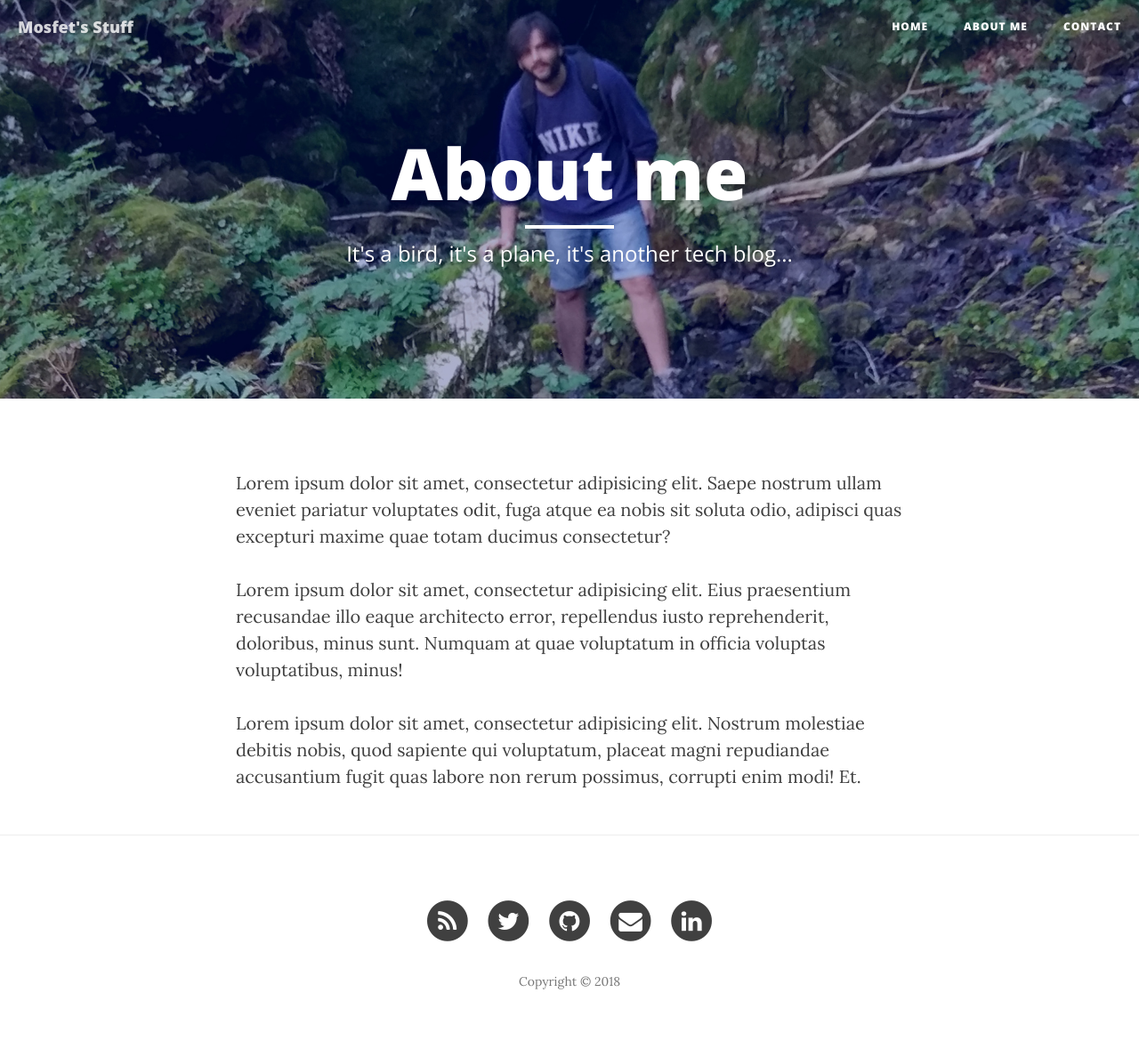
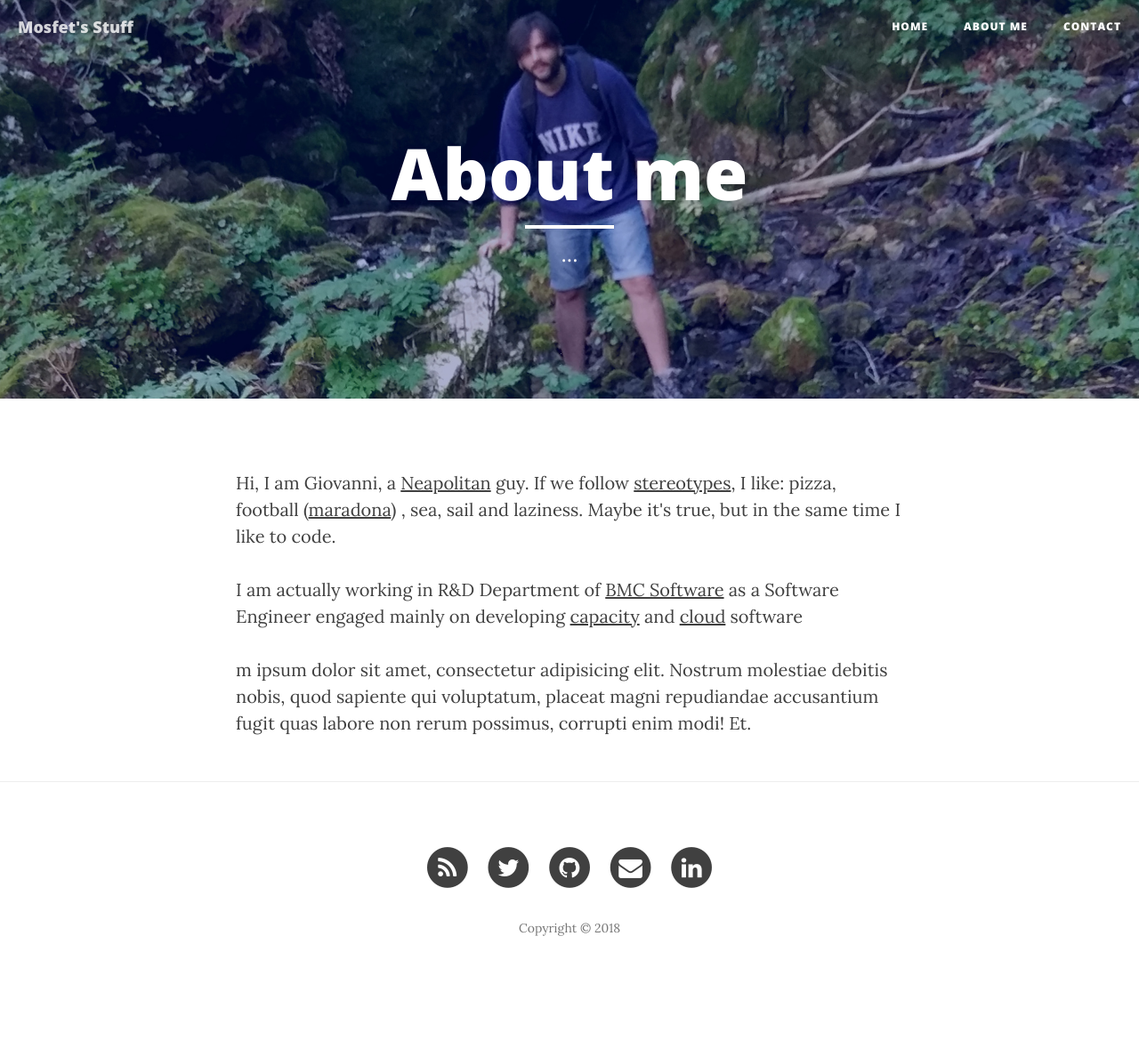
Before and after one commit to kmos/kmos.github.io, a Jekyll site: the page built from about.html, in a window 1280 px wide. Shown: the whole page at 89% size. Built offline with Jekyll 4.4.1, drawn with Linux system fonts in a browser that asks for light colours; nearby versions of some CDN libraries; after the commit the page ends 1119 px from its top, so only the background shows below that.

Commit message:
update info

```diff
--- a/about.html
+++ b/about.html
@@ -1,12 +1,25 @@
 ---
 layout: page
 title: "About me"
-description: "It's a bird, it's a plane, it's another tech blog..."
+description: "..."
 header-img: "img/about-bg.jpg"
 ---
 
-<p>Lorem ipsum dolor sit amet, consectetur adipisicing elit. Saepe nostrum ullam eveniet pariatur voluptates odit, fuga atque ea nobis sit soluta odio, adipisci quas excepturi maxime quae totam ducimus consectetur?</p>
+<p>Hi, I am Giovanni, a <a href="https://tinyurl.com/y9o6frzx">Neapolitan</a> guy.
+    If we follow <a href="https://www.youtube.com/watch?v=PXFpEFQ6lw0">stereotypes</a>,
+    I like: pizza, football (<a href="https://tinyurl.com/y7adtzg6">maradona</a>)
+    , sea, sail and laziness. Maybe it's true, but in the same time I like to code.
+</p>
 
-<p>Lorem ipsum dolor sit amet, consectetur adipisicing elit. Eius praesentium recusandae illo eaque architecto error, repellendus iusto reprehenderit, doloribus, minus sunt. Numquam at quae voluptatum in officia voluptas voluptatibus, minus!</p>
+<p>I am actually working in R&D Department of
+    <a href="https://www.bmc.com/">BMC Software</a>
+    as a Software Engineer engaged mainly on developing
+    <a href="https://www.bmc.com/it-solutions/capacity-optimization.html">capacity</a>
+    and
+    <a href="https://www.bmc.com/it-solutions/cloud-cost-control.html">cloud</a> software
 
-<p>Lorem ipsum dolor sit amet, consectetur adipisicing elit. Nostrum molestiae debitis nobis, quod sapiente qui voluptatum, placeat magni repudiandae accusantium fugit quas labore non rerum possimus, corrupti enim modi! Et.</p>
+</p>
+
+<p>m ipsum dolor sit amet, consectetur adipisicing elit. Nostrum molestiae debitis nobis,
+    quod sapiente qui voluptatum, placeat magni repudiandae accusantium
+    fugit quas labore non rerum possimus, corrupti enim modi! Et.</p>
```
Also changed, not shown: contact.html (+5 -2 lines).
